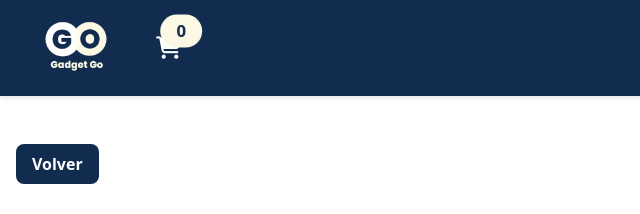
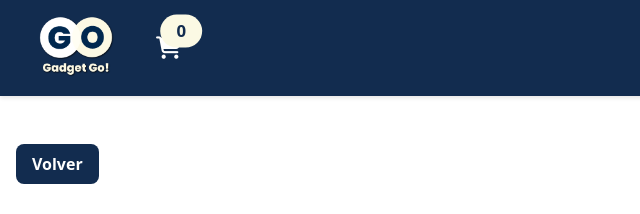
Before and after one commit to David-VGMZ/gadgetGo-firestore-cloudinary, a plain HTML site: page producto.html in a window 1280 px wide. Shown: the top 214 px of the page, 0-640 px from the left. Drawn offline with nearby package versions, Linux system fonts and the light colour scheme.

Commit message:
Update producto.html

```diff
--- a/producto.html
+++ b/producto.html
@@ -181,7 +181,7 @@
                 <span class="navbar-toggler-icon"></span>
             </button>
             <a href="index.html">
-                <img class="thumbs mx-4" src="./icons/icon-512.png" alt="LogoGadget-Go" width="80">
+                <img class="thumbs mx-4" src="./img/Logo-GadgetGo-512x512-v2.png" alt="LogoGadget-Go" width="80">
             </a>
                 <a class="nav-link position-relative" href="#" data-bs-toggle="modal" data-bs-target="#carritoModal" style="font-size: 1.4rem;">
                     <i class="fa-solid fa-cart-shopping"></i>
```
